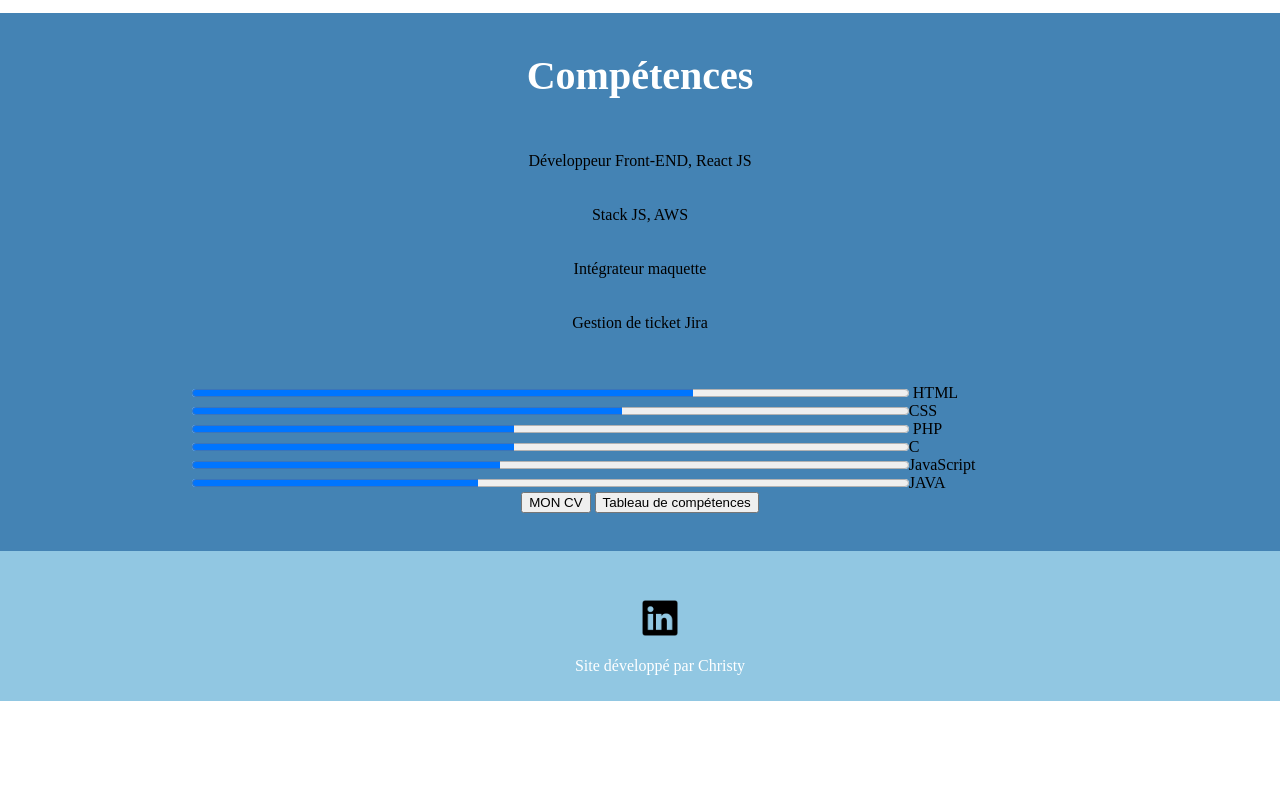
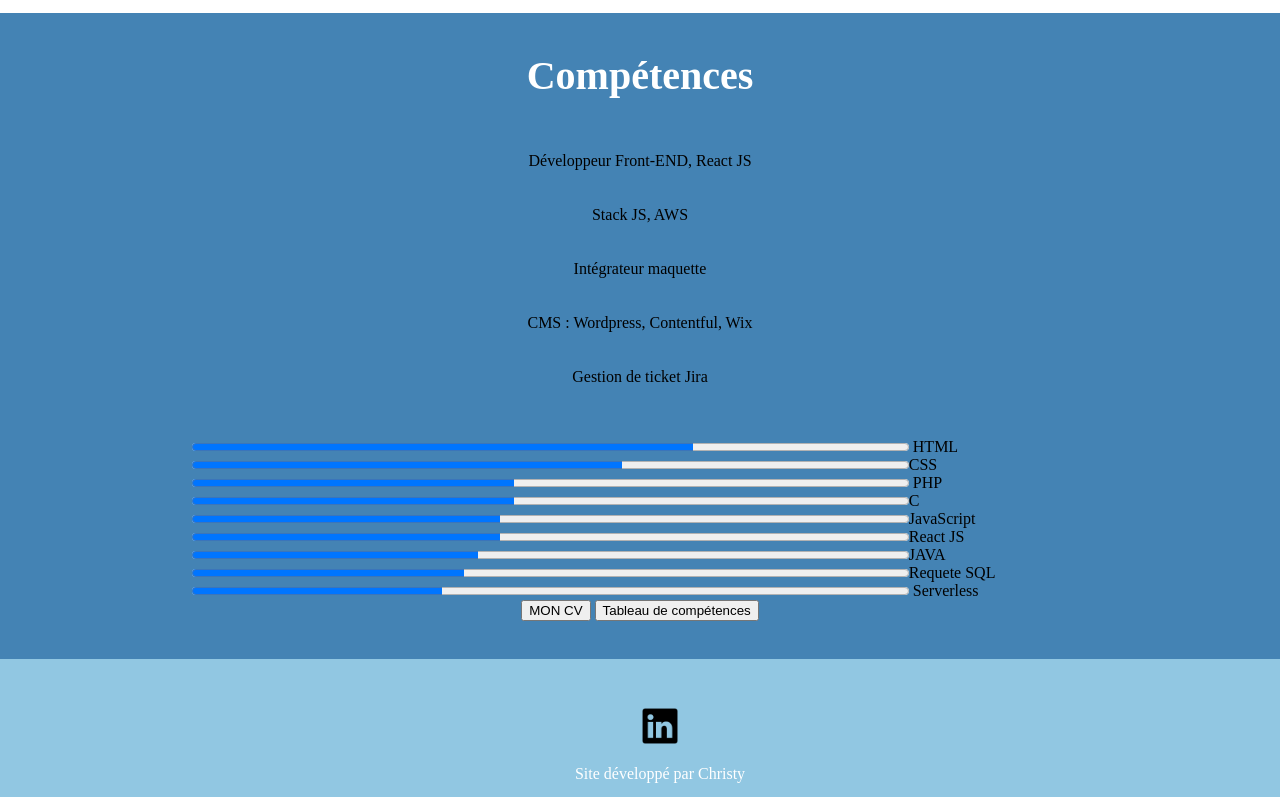
Before and after one commit to Bikoyi-Christy/Portfolio, a plain HTML site: page competence.html in a window 1280 px wide. Shown: the part 572-1369 px from the top of the page. Before the commit the page ends 1273 px from the top, so only its background shows below. Drawn offline with Linux system fonts and the light colour scheme.

Commit message:
competence

```diff
--- a/competence.html
+++ b/competence.html
@@ -49,6 +49,7 @@
         <p>Développeur Front-END, React JS</p>
         <p>Stack JS, AWS</p>
         <p>Intégrateur maquette</p>
+        <p>CMS : Wordpress, Contentful, Wix</p>
         <p>Gestion de ticket Jira</p>
         <p></p>
         <div class="placeBar2">
@@ -68,7 +69,16 @@
                 <progress min="0" max="100" value ="43"> </progress>JavaScript
             </div>
             <div>
+                <progress min="0" max="100" value ="43"> </progress>React JS
+            </div>
+            <div>
                 <progress min="0" max="100" value ="40"> </progress>JAVA
+            </div>
+            <div>
+                <progress min="0" max="100" value ="38"> </progress>Requete SQL
+            </div>
+            <div>
+                <progress min="0" max="100" value ="35"> </progress> Serverless
             </div>
             <div class="divbutton">
                 <input type="button" value="MON CV" onclick="window.location='/assets/CV_2021-12-08_Christy_Bikoyi.pdf'">
```
Also changed, not shown: contact.html (+1 -0 lines), index.html (+1 -1 lines), veille.html (+1 -1 lines).
